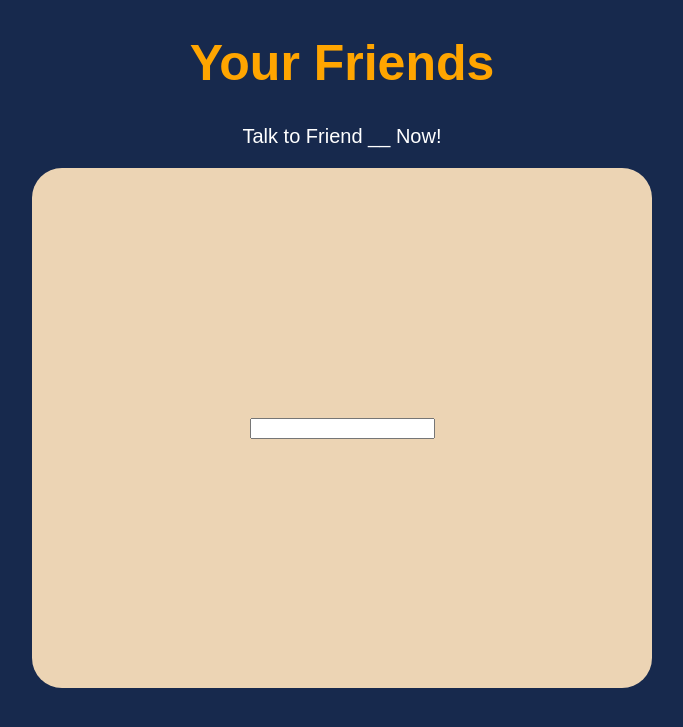
After one commit to revajeth/IlliniGather, a Flask app: template src/pages/templates/friendchat.html in a window 1280 px wide. The commit adds this page. Shown: the top 727 px of the page, without its empty margins (298-981 px from the left). Run offline with Flask 3, Linux system fonts and the light colour scheme; the template is opened without the code that fills it, so the values that code supplies are empty.

Commit message:
groupchate feature started

```diff
--- a/src/pages/static/css/styles.css
+++ b/src/pages/static/css/styles.css
@@ -168,3 +168,26 @@ body {
     font-weight: bold;
     text-decoration: none;
   }
+
+  .checked {
+    color: rgba(217, 170, 17, 0.571);
+    }
+  .favorite {
+    color: black;
+    font: 1em sans-serif;
+    font-size: 20px;
+    padding-top: 50px;
+  }
+
+  .chatbox {
+    display: flex;
+    justify-content: center;
+    align-items: center;
+    width: 600px;
+    height: 500px;
+    background-color:rgb(236, 212, 180);
+    padding: 10px;
+    margin: 0 auto;
+    border-radius: 30px;
+
+  }
--- /dev/null
+++ b/src/pages/templates/friendchat.html
@@ -0,0 +1,16 @@
+
+<!DOCTYPE html>
+<html>
+<head>
+    <title> IlliniGather</title>
+    <link href="../static/css/styles.css" type="text/css" rel="stylesheet" />
+</head>
+<body>
+ <h1>Your Friends</h1>
+ <h3> Talk to Friend __  Now!</h3>
+ <div class="chatbox">
+    <div class="chat"> <input type="text"></div>
+
+
+
+</div>
```
Also changed, not shown: src/pages/templates/friends.html (+5 -5 lines).
